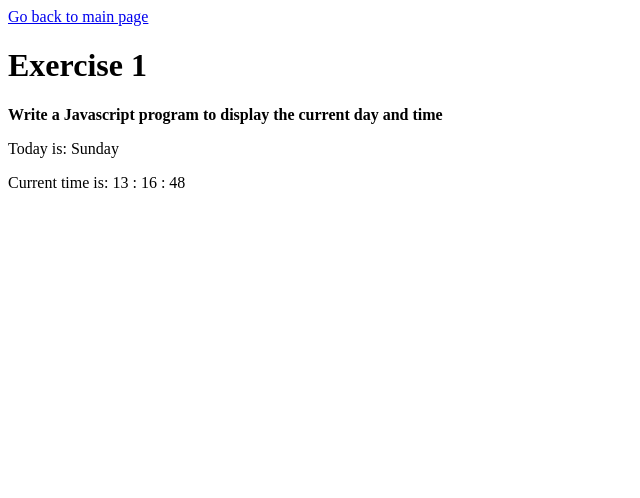
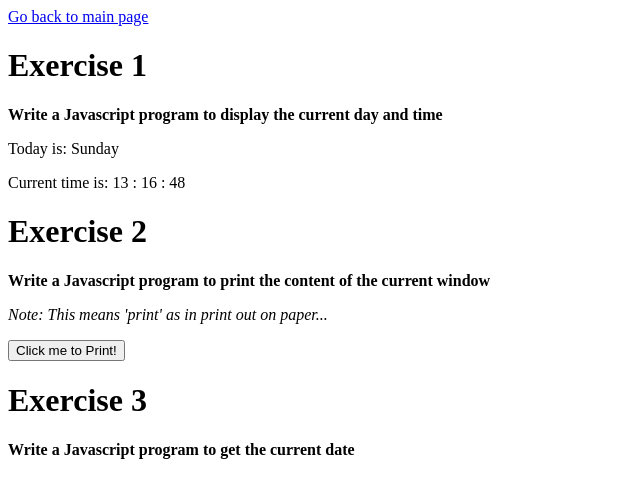
Before and after one commit to CorzoTheOne/w3javascript-exercises, a plain HTML site: page exercises-1-10.html in a window 1280 px wide. Shown: the whole page, without its empty margins (0-640 px from the left). Drawn offline with Linux system fonts and the light colour scheme.

Commit message:
Adding completed exercise 2 - using window.print() to make a print button

```diff
--- a/exercises-1-10.html
+++ b/exercises-1-10.html
@@ -27,5 +27,27 @@
             document.getElementById("e1-time").innerHTML = time;
         </script>
     </div>
+    <h1>Exercise 2</h1>
+    <div class="exercise">
+        <div class="exercise-description">
+            <p><strong>Write a Javascript program to print the content of the current window</strong></p>
+            <p><em>Note: This means 'print' as in print out on paper...</em></p>
+        </div>
+        <div class="solution">
+            <button id="e2-button" type="button" onclick="printOut()">Click me to Print!</button>
+            <script>
+                function printOut() {
+                    window.print();
+                };
+            </script>
+        </div>
+    </div>
+    <h1>Exercise 3</h1>
+    <div class="exercise">
+        <div class="exercise-description">
+            <p><strong>Write a Javascript program to get the current date</strong></p>
+        </div>
+        <div class="solution"
+    </div>
 </body>
 </html>
```
